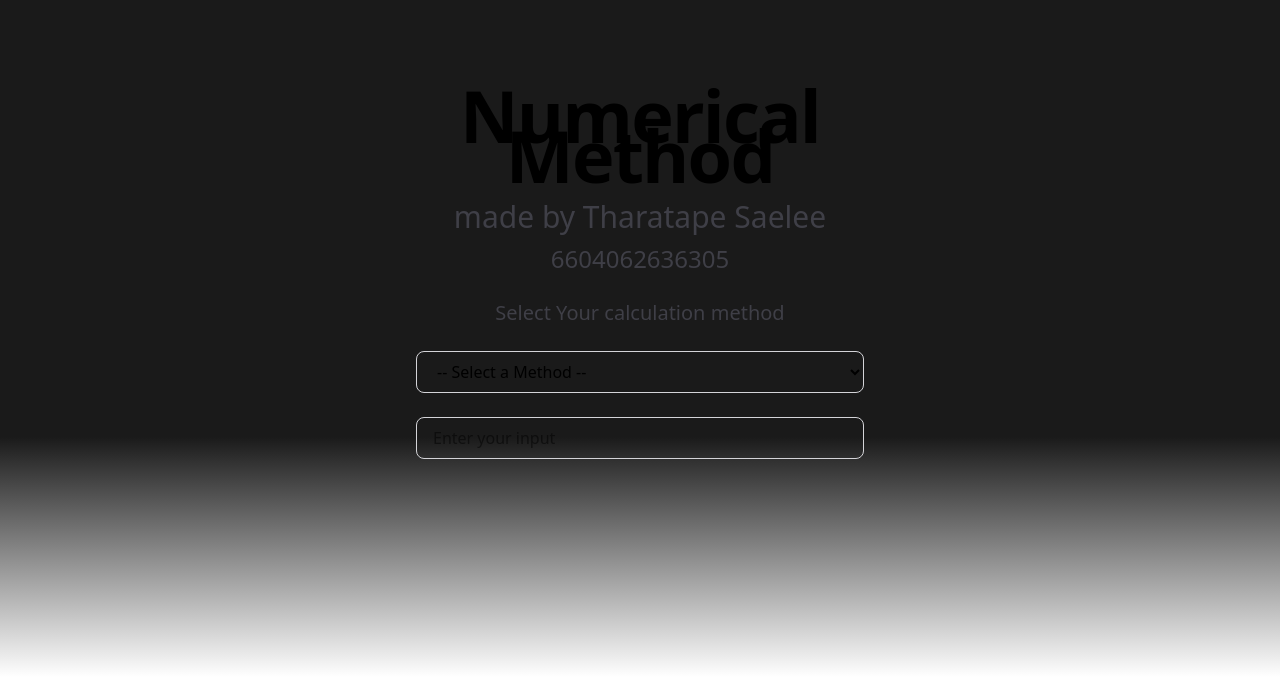
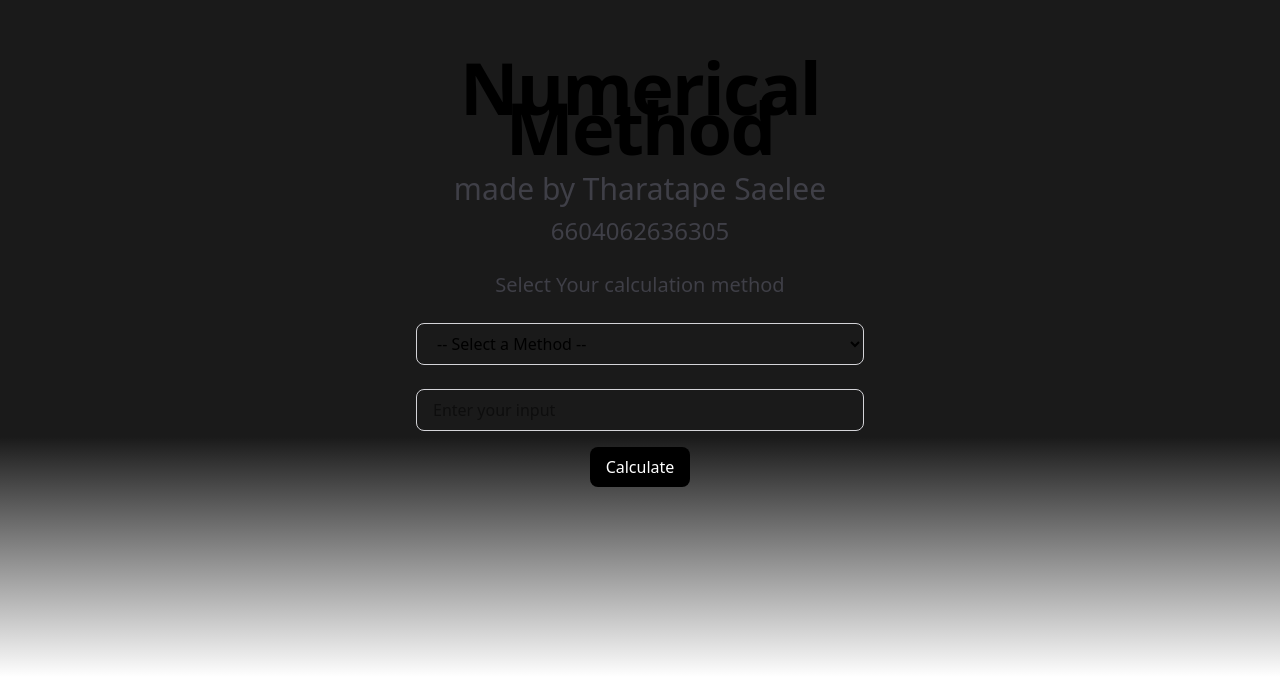
Before and after one commit to Tharatape/Numerical-method, a Next.js app: page / in a window 1280 px wide. Shown: the part 123-800 px from the top of the page. Built offline with nearby package versions, Linux system fonts and the light colour scheme.

Commit message:
Update page.tsx

```diff
--- a/app/page.tsx
+++ b/app/page.tsx
@@ -38,6 +38,13 @@ export default function Home() {
               placeholder="Enter your input"
               className="w-full px-4 py-2 border border-zinc-300 rounded-lg text-black dark:bg-zinc-800 dark:border-zinc-600 dark:text-white focus:outline-none focus:ring-2 focus:ring-zinc-500"
             />
+            <button
+            type="button"
+            className="mt-4 px-4 py-2 bg-black text-white rounded-lg hover:bg-gray-800 focus:outline-none focus:ring-2 focus:ring-bg-gray-800">
+            Calculate
+            </button>
+
+
           </div>
         </div>
       </main>
```
